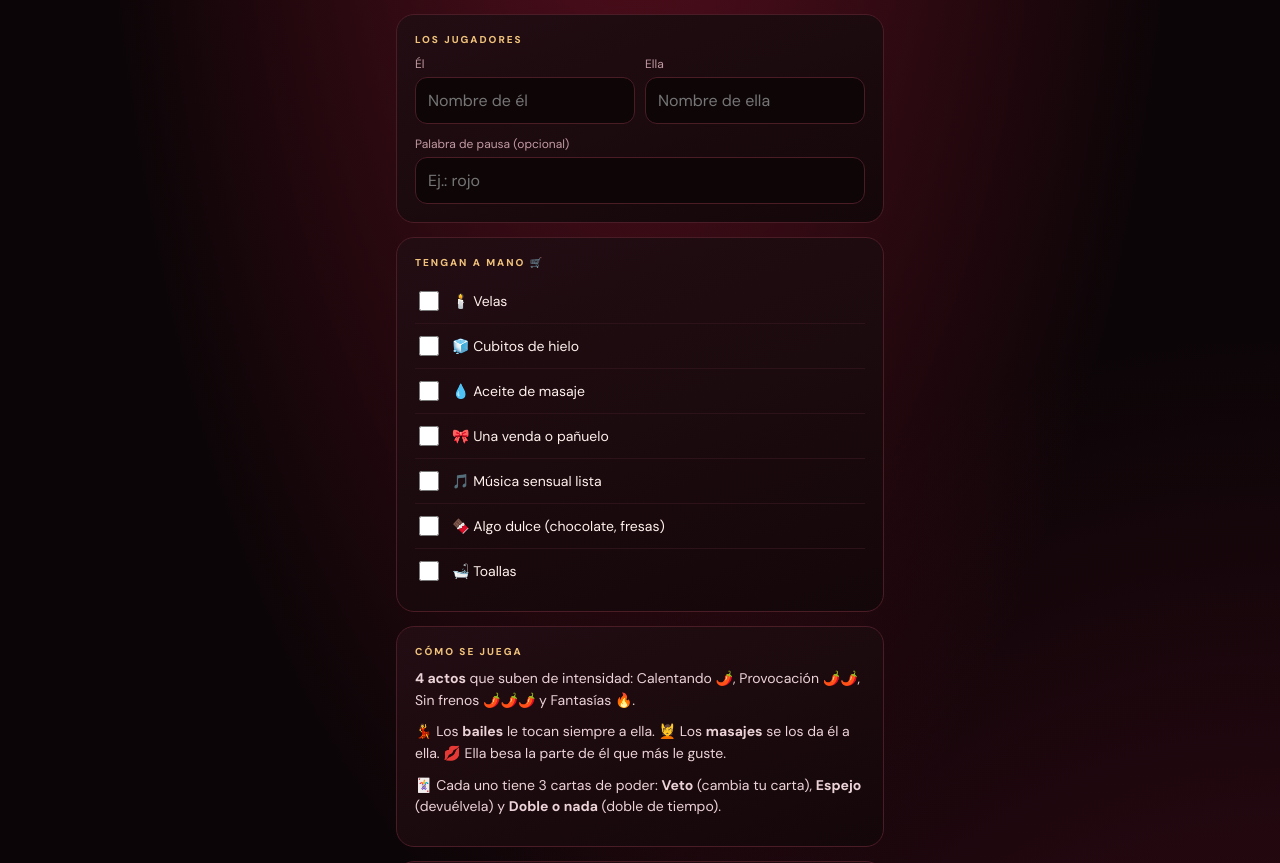
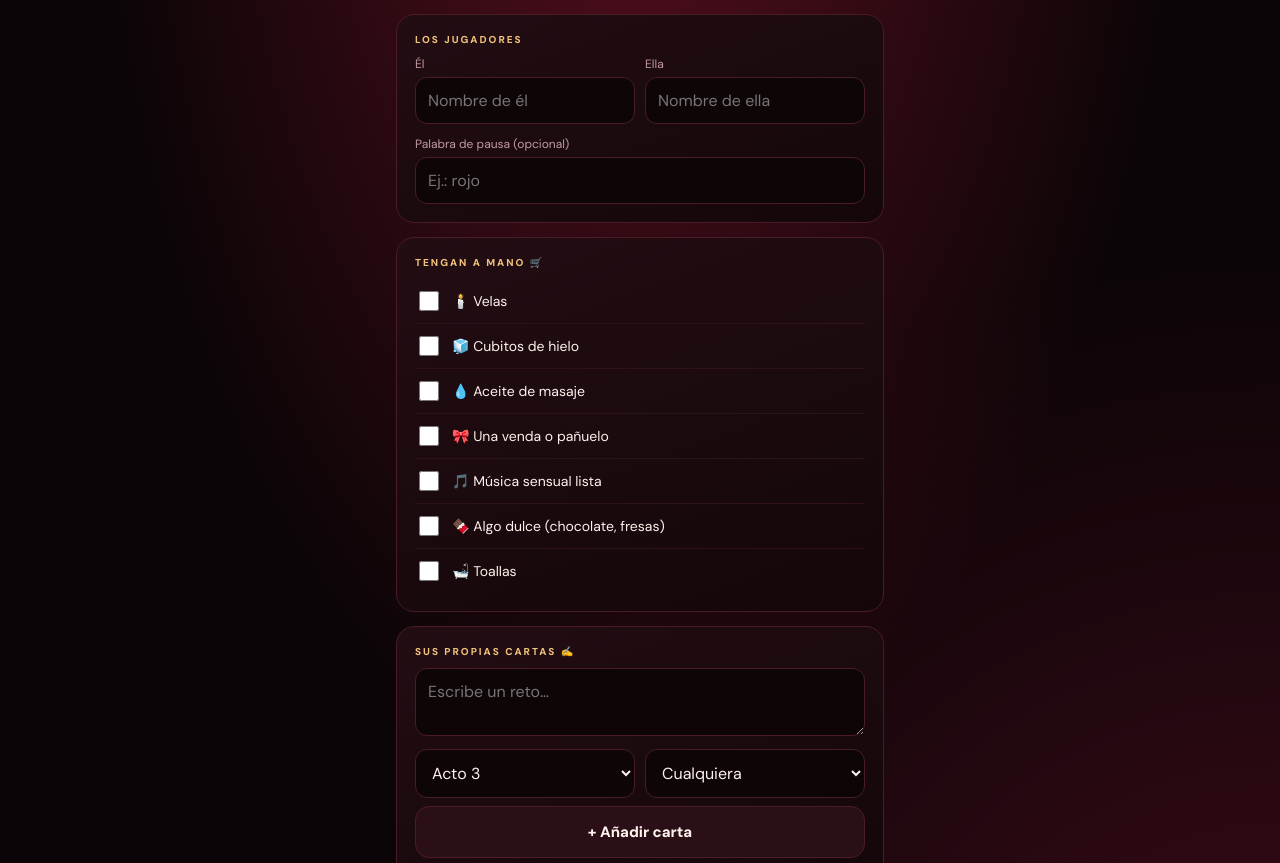
Before and after one commit to Wilber16/sexycard, a plain HTML site: page index.html in a window 1280 px wide. Shown: the part 86-949 px from the top of the page. Drawn offline with nearby package versions, Linux system fonts and the light colour scheme; a web font is replaced by a local one.

Commit message:
Quitar sección 'Cómo se juega' de la pantalla inicial
Co-Authored-By: Claude Opus 5.5 <noreply@anthropic.com>
Claude-Session: https://claude.ai/code/session_01MnDahFUkqWMqHo88mgjdvX

```diff
--- a/index.html
+++ b/index.html
@@ -104,13 +104,6 @@ input[type=text]:focus,select:focus,textarea:focus{border-color:var(--red2)}
     <div class="panel">
       <div class="eyebrow">Tengan a mano 🛒</div>
       <div id="kit"></div>
-    </div>
-
-    <div class="panel">
-      <div class="eyebrow">Cómo se juega</div>
-      <p><b>4 actos</b> que suben de intensidad: Calentando 🌶️, Provocación 🌶️🌶️, Sin frenos 🌶️🌶️🌶️ y Fantasías 🔥.</p>
-      <p>💃 Los <b>bailes</b> le tocan siempre a ella. 💆 Los <b>masajes</b> se los da él a ella. 💋 Ella besa la parte de él que más le guste.</p>
-      <p>🃏 Cada uno tiene 3 cartas de poder: <b>Veto</b> (cambia tu carta), <b>Espejo</b> (devuélvela) y <b>Doble o nada</b> (doble de tiempo).</p>
     </div>
 
     <div class="panel">
```
